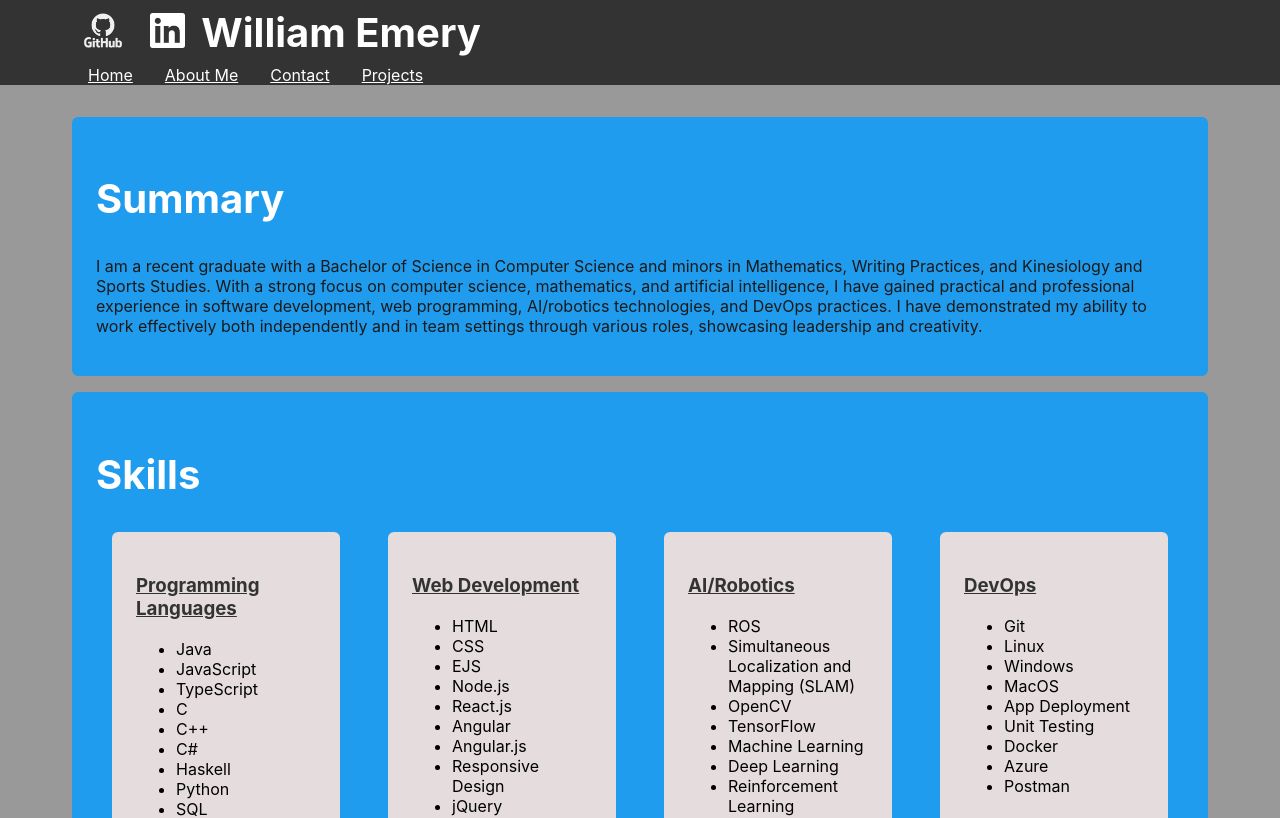
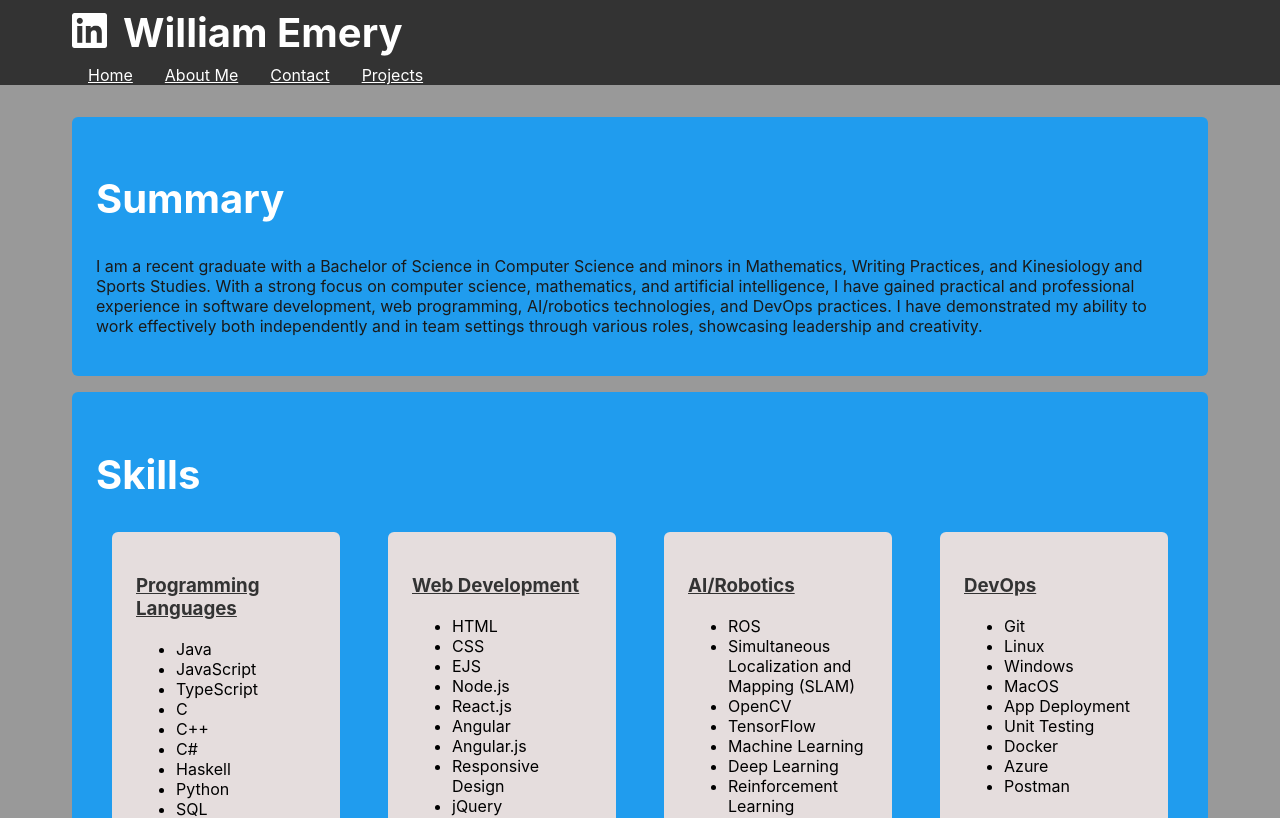
Before and after one commit to Will-Emery/Will-Emery.github.io, a React (Create React App) app: page / in a window 1280 px wide. Shown: the top 818 px of the page. Built offline with nearby package versions, Linux system fonts and the light colour scheme.

Commit message:
removed github logo: looked messy

```diff
--- a/src/Navbar.jsx
+++ b/src/Navbar.jsx
@@ -11,9 +11,6 @@ function Navigationbar() {
 		<Navbar expand="lg" className="navbar">
 			<Container>
 				<Navbar.Brand className="navbar-brand">
-					<a className="navbar-item" href="https://github.com/Will-Emery">
-						<img src="/assets/Github-Logo.png" alt="My GitHub" />
-					</a>
 					<a
 						className="navbar-item"
 						href="https://www.linkedin.com/in/william-emery/"
```
